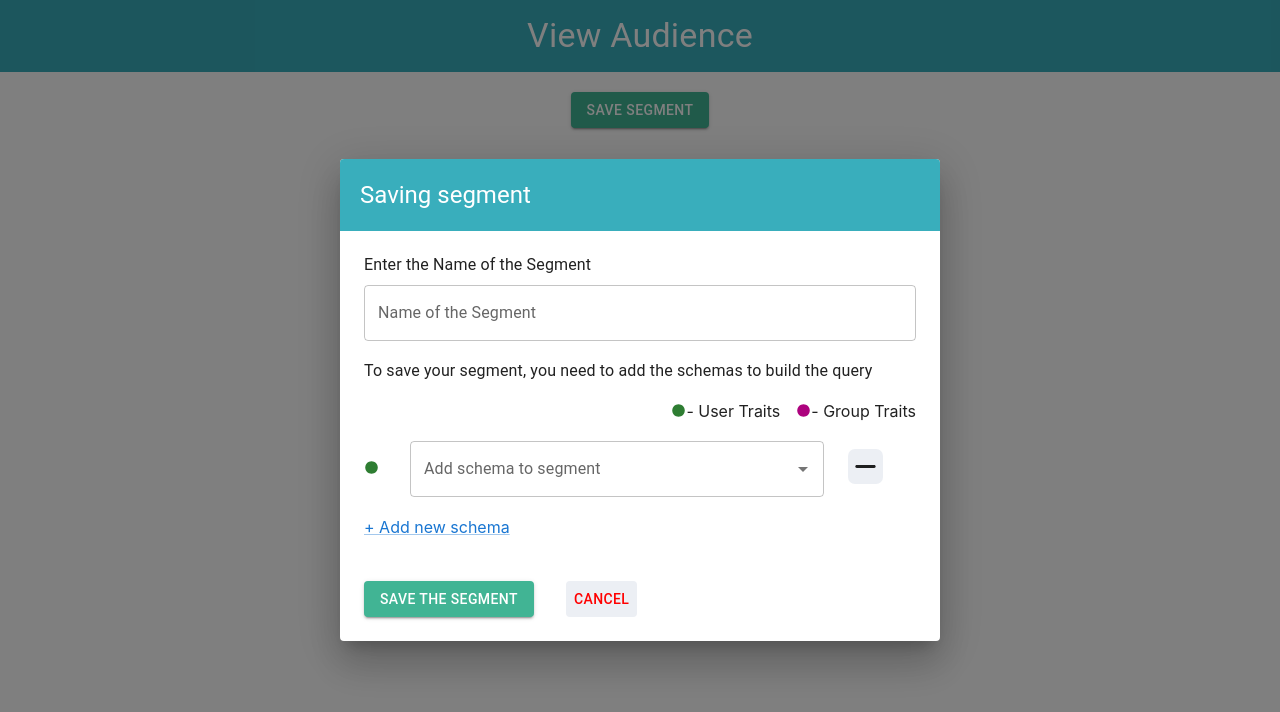
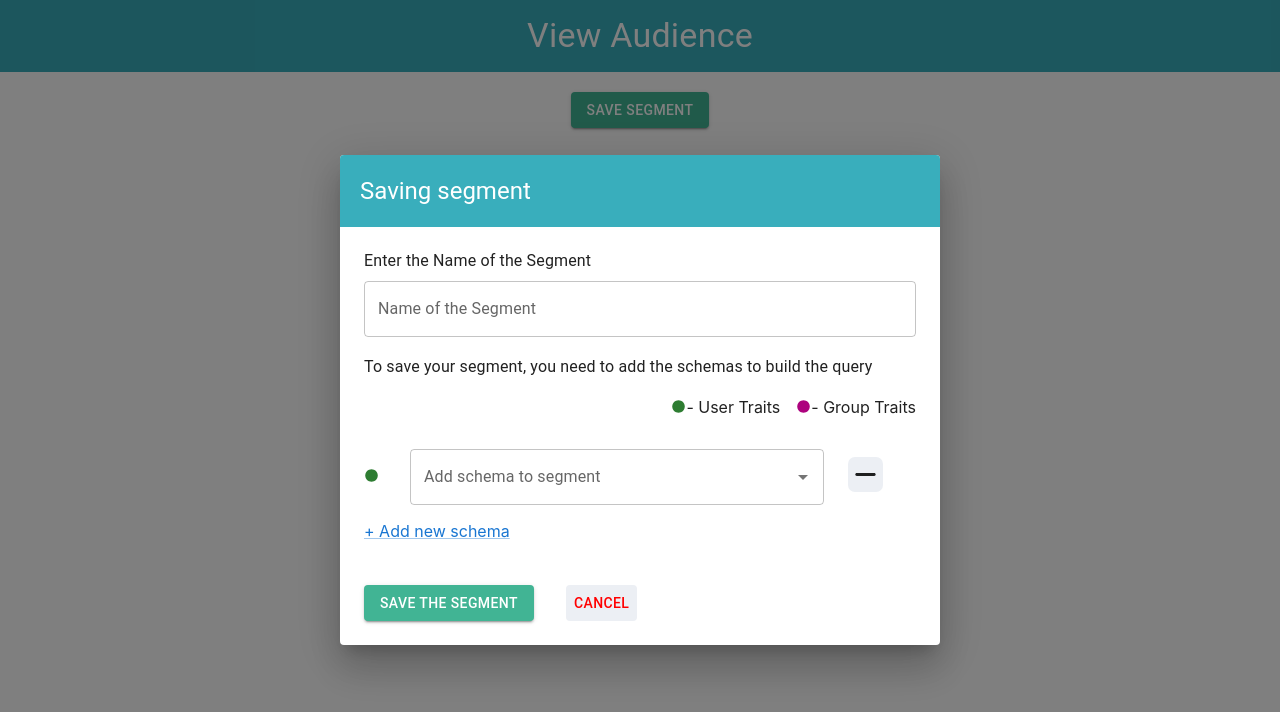
Before and after one commit to gcmanojbabu/segment-react-app, a React (Create React App) app: page / in a window 1280 px wide. Both pictures are taken after a click on the button "SAVE SEGMENT". Shown: the top 712 px of the page. Built offline with nearby package versions, Linux system fonts and the light colour scheme.

Commit message:
feat: Update style

```diff
--- /dev/null
+++ b/src/screens/HomeScreen/HomeScreen.css
@@ -0,0 +1,8 @@
+.appBar {
+  background-color: '#39AEBC';
+  box-shadow: none;
+  padding: 15px;
+}
+div {
+  background-color: 'red';
+}
--- a/src/screens/HomeScreen/HomeScreen.js
+++ b/src/screens/HomeScreen/HomeScreen.js
@@ -1,9 +1,10 @@
 import { AppBar, Autocomplete, Button, Dialog, DialogActions, DialogContent, Grid, Link, TextField, Typography } from '@mui/material'
-import React, { useEffect, useState } from 'react'
+import React, { useState } from 'react'
 import CircleIcon from '@mui/icons-material/Circle';
 import axios from 'axios';
 import { Box } from '@mui/system';
 import RemoveRoundedIcon from '@mui/icons-material/RemoveRounded';
+import './HomeScreen.css'
 
 export default function HomeScreen() {
   const [openPopup, setOpenPopup] = useState(false);
@@ -99,7 +100,7 @@ export default function HomeScreen() {
   return (
     <>
       <Box>
-        <AppBar position="static" style={{
+        <AppBar className='appBar' position="static" style={{
           backgroundColor: '#39AEBC',
           boxShadow: 'none',
           padding: '15px'
@@ -158,6 +159,7 @@ export default function HomeScreen() {
                       direction="row"
                       justifyContent="flex-end"
                       alignItems="center"
+                      sx={{ my: 2 }}
                     >
                       <CircleIcon color="success" sx={{ height: '15px', width: '15px' }} />
                       - User Traits
@@ -181,6 +183,7 @@ export default function HomeScreen() {
                           </Grid>
                           <Grid item xs={9}>
                             <Autocomplete
+                              sx={{ my: 2 }}
                               spacing={2}
                               disablePortal
                               id="combo-box"
@@ -192,10 +195,6 @@ export default function HomeScreen() {
                               renderInput={(params) => <TextField {...params} />}
                               onChange={(event, value) => onSegmentSchemaStateChange(event, value, index)}
                               value={element}
-                              style={{
-                                marginTop: '20px',
-                                marginBottom: '20px'
-                              }}
                             />
                           </Grid>
                           <Grid item xs={1}>
@@ -224,6 +223,7 @@ export default function HomeScreen() {
                       </Grid>
                       <Grid item xs={9}>
                         <Autocomplete
+                          sx={{ my: 2 }}
                           disablePortal
                           id="combo-box"
                           options={initialSchemaOptions}
@@ -238,10 +238,6 @@ export default function HomeScreen() {
                           />}
                           onChange={(event, value) => onSegmentSchemaChange(event, value)}
                           value={segmentValue}
-                          style={{
-                            marginTop: '20px',
-                            marginBottom: '20px'
-                          }}
                         />
                       </Grid>
                       <Grid item xs={1}>
```
